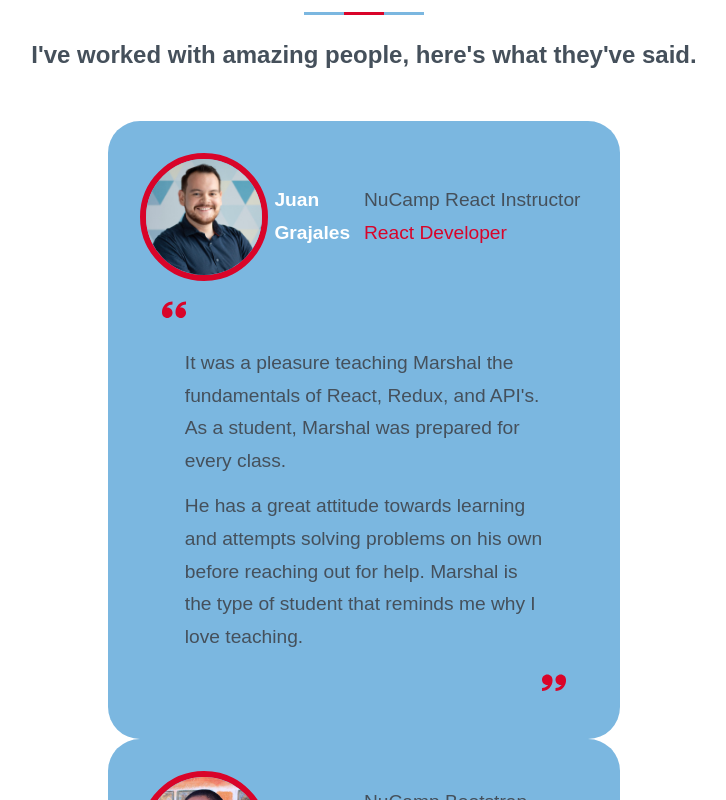
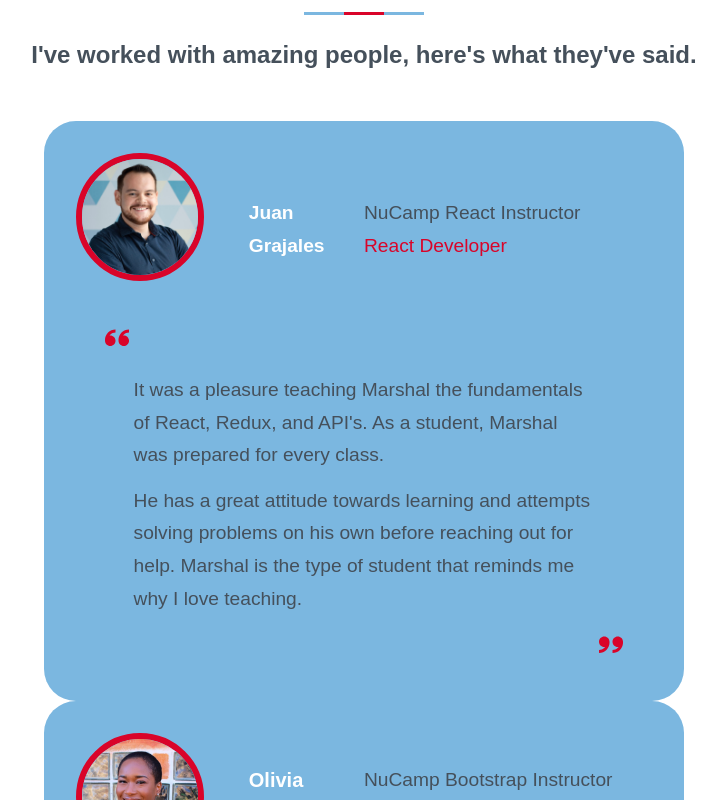
Before and after one commit to remarshal/marshal-rocks-react, a React (Create React App) app: page / in a window 1280 px wide. Shown: the part 8140-8940 px from the top of the page, without its empty margins (276-1002 px from the left). Built offline with nearby package versions, Linux system fonts and the light colour scheme; a web font is replaced by a local one.

Commit message:
more css

```diff
--- a/src/Components/Testimonials.jsx
+++ b/src/Components/Testimonials.jsx
@@ -16,7 +16,10 @@ const Testimonials = () => {
                 <div className="container testimonial--container">
                     <article className="testimonial">
                         <div className='header'>
+                            <div className='img--grid'>
+
                             <a href="#" target='_blank'><img className="client--img" src={Juan} alt="My instructor Juan from NuCamp" /></a>
+                            </div>
                             <p className='client--name'>Juan Grajales</p>
                             <div className='client--title'>
                                 <p>NuCamp React Instructor<br></br> <a href="#" target='_blank' >React Developer</a></p>
--- a/src/Components/testimonials.css
+++ b/src/Components/testimonials.css
@@ -1,5 +1,5 @@
 .container.testimonial--container {
-  width: 40%;
+  width: 50%;
 }
 
 .testimonial {
@@ -24,10 +24,7 @@
 
 .client--name {
   font-weight: bold;
-  color: white;
-}
-
-.client--title {
+  color: var(--color-white)
 }
 
 .client--review {
@@ -54,11 +51,12 @@
 
 @media screen and (max-width: 1024px) {
   .container.testimonial--container {
-    width: 60%;
+    width: 70%;
   }
 
-  .client--img {
-
+  .img--grid {
+    display: flex;
+    justify-content: center;
   }
 
   .header {
```
